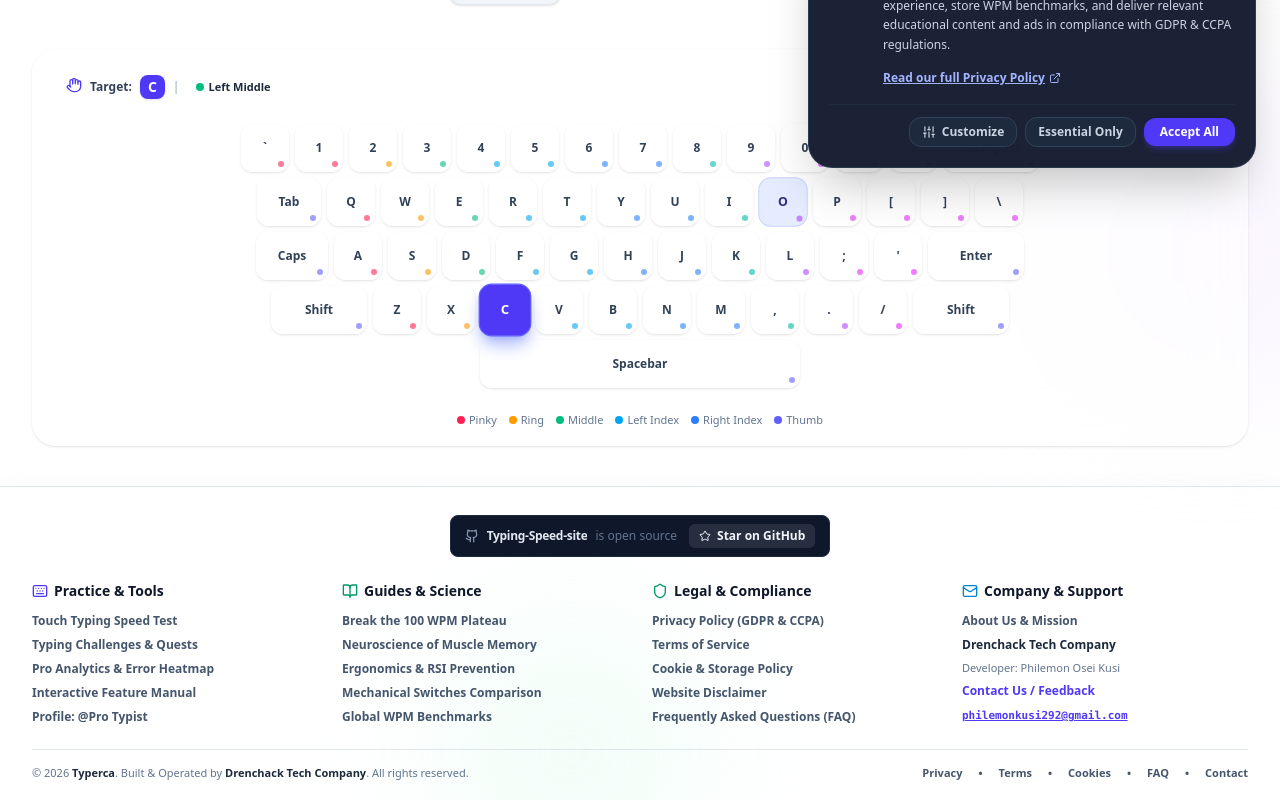
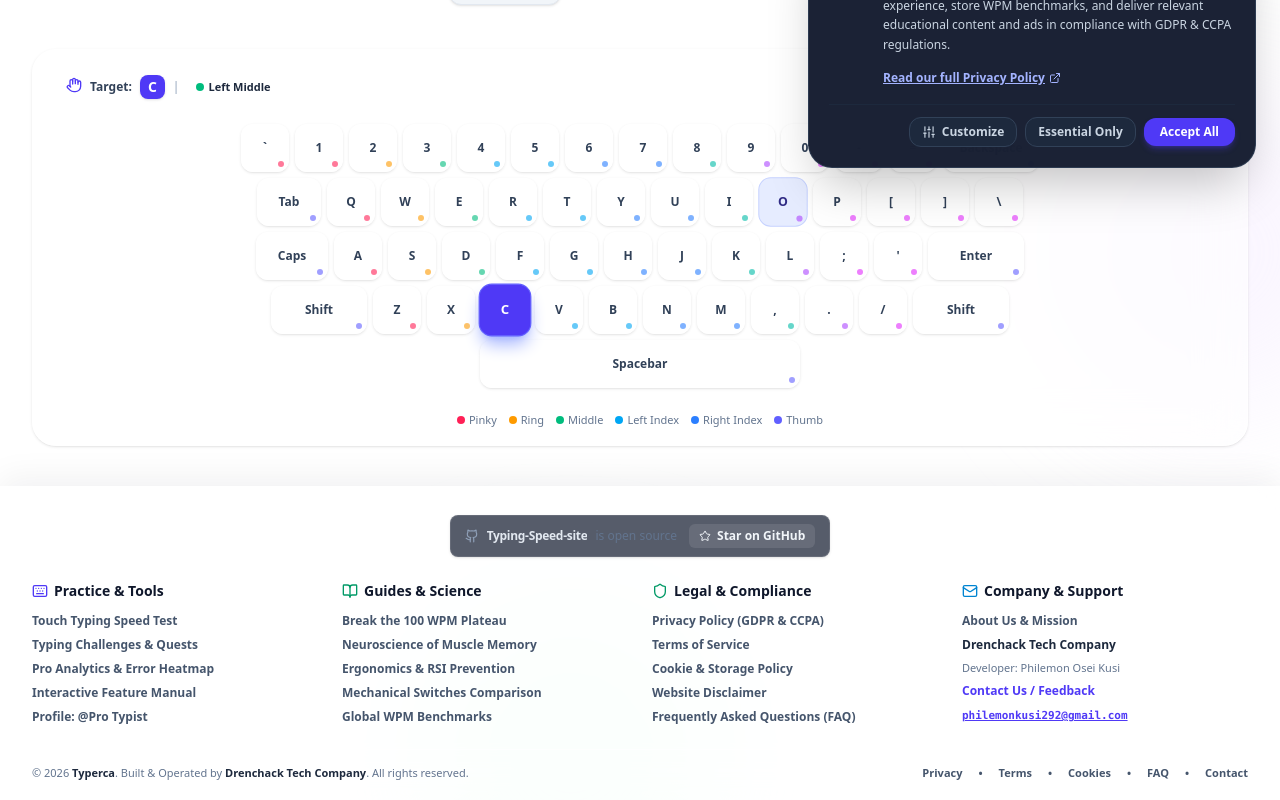
Before and after one commit to Philemon12421/Typing-Speed-site, a React (Vite) app: page / in a window 1280 px wide. Shown: the part 616-1416 px from the top of the page. Built offline with nearby package versions, Linux system fonts and the light colour scheme.

Commit message:
Update Footer component styles and structure

```diff
--- a/src/components/Footer.tsx
+++ b/src/components/Footer.tsx
@@ -25,11 +25,11 @@ export const Footer: React.FC<FooterProps> = ({
   onOpenContactModal,
 }) => {
   return (
-    <footer className="w-full bg-white text-slate-600 border-t border-slate-200 mt-auto text-xs transition-all shadow-[0_-4px_20px_rgba(0,0,0,0.02)]">
+    <footer className="w-full bg-white/60 backdrop-blur-xl text-slate-600 border-t border-white/60 mt-auto text-xs transition-all shadow-[0_-8px_32px_rgba(15,23,42,0.06)]">
       <div className="max-w-7xl mx-auto px-4 sm:px-6 lg:px-8 pt-6 pb-4 sm:pt-7 sm:pb-5 flex flex-col gap-6">
 
         {/* GitHub Open Source Strip */}
-        <div className="mx-auto w-full sm:w-auto max-w-md sm:max-w-none py-2 px-3.5 rounded-lg bg-slate-900 border border-slate-800 text-white flex items-center justify-center sm:justify-between gap-3">
+        <div className="mx-auto w-full sm:w-auto max-w-md sm:max-w-none py-2 px-3.5 rounded-lg bg-slate-900/70 backdrop-blur-md border border-white/10 text-white flex items-center justify-center sm:justify-between gap-3 shadow-sm">
           <div className="flex items-center gap-2 min-w-0">
             <Github className="w-3.5 h-3.5 text-slate-400 shrink-0" />
             <span className="font-semibold text-xs text-slate-200 tracking-tight truncate">Typing-Speed-site</span>
@@ -189,7 +189,7 @@ export const Footer: React.FC<FooterProps> = ({
         </div>
 
         {/* Bottom Bar with Copyright & Entity Notice */}
-        <div className="border-t border-slate-200 pt-4 flex flex-col sm:flex-row items-center justify-between gap-3 text-slate-500 text-[11px]">
+        <div className="border-t border-white/60 pt-4 flex flex-col sm:flex-row items-center justify-between gap-3 text-slate-500 text-[11px]">
           <div className="text-center sm:text-left font-medium">
             &copy; {new Date().getFullYear()} <strong className="text-slate-800">Typerca</strong>. Built & Operated by <strong className="text-slate-800">Drenchack Tech Company</strong>. All rights reserved.
           </div>
```
